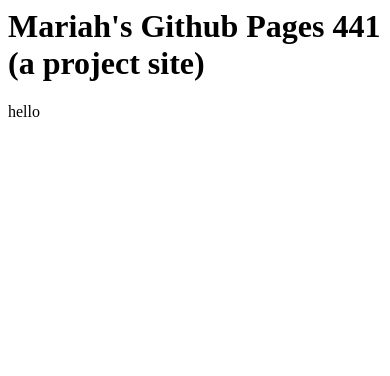
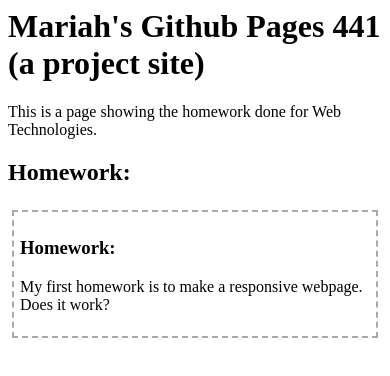
Before and after one commit to mf217126/441work, a plain HTML site: page index.html in a window 390 px wide. Drawn offline with Linux system fonts and the light colour scheme.

Commit message:
With this, I made my webpage responsive and added more text.

```diff
--- a/index.html
+++ b/index.html
@@ -1,2 +1,30 @@
-<h1> Mariah's Github Pages 441 (a project site) </h1>
-<p> hello </p>
+<head>
+  <meta name = "viewport" content = "width = device-width, initial-scale = 1.0" >
+  <style>
+  .outerarea{
+    float:left;
+    margin: 2px;
+    padding: 3px;
+    border: 1px solid black;
+  }
+
+  .homeworkstyle {
+    float: left;
+    margin: 4px;
+    padding: 6px;
+    border: 2px dashed darkgrey;
+  }
+  </style>
+</head>
+
+<body>
+  <div class = "outherarea">
+    <h1> Mariah's Github Pages 441 (a project site) </h1>
+    <p> This is a page showing the homework done for Web Technologies. </p>
+    <h2> Homework: </h2>
+    <div class = "homeworkstyle">
+      <h3> Homework: </h3>
+      <p> My first homework is to make a responsive webpage. Does it work?<p>
+    </div>
+  </div>
+</body>
```
